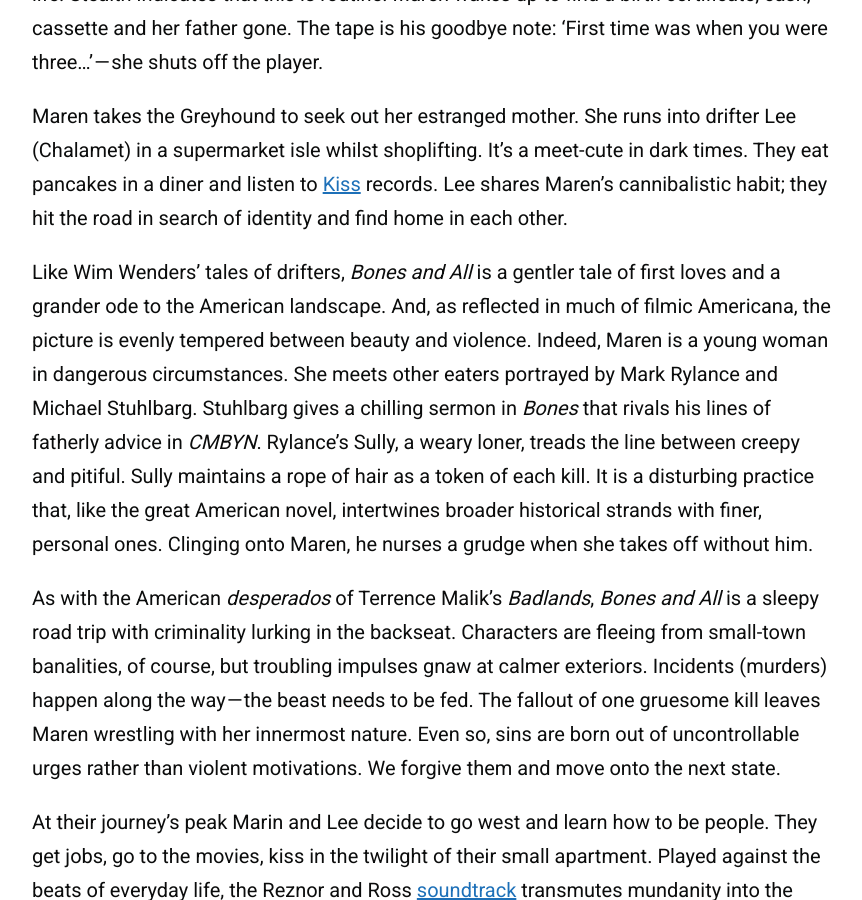
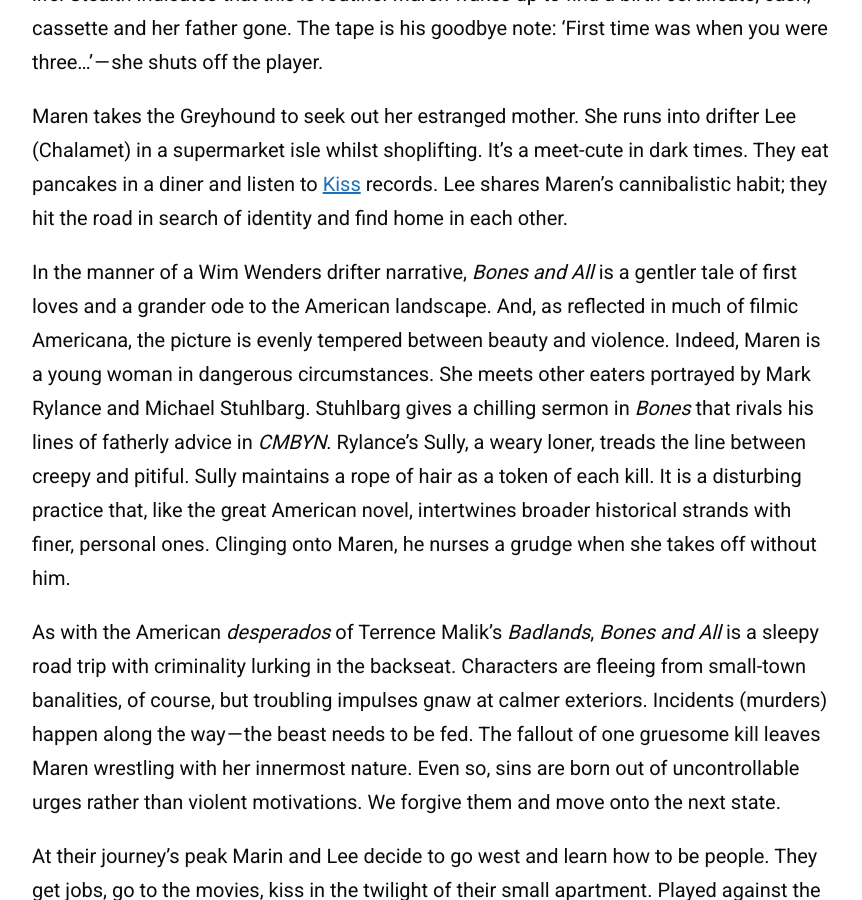
Before and after one commit to zoeurl/zoedowney.github.io, a Jekyll site: the page built from _posts/2023-08-07-bones-and-all.md, in a window 1280 px wide and 900 px high, scrolled down 1433 px. Shown: the whole window, without its empty margins (208-1070 px from the left). Built offline with Jekyll 4.4.1, drawn with Linux system fonts in a browser that asks for light colours.

Commit message:
Update 2023-08-07-bones-and-all.md

```diff
--- a/_posts/2023-08-07-bones-and-all.md
+++ b/_posts/2023-08-07-bones-and-all.md
@@ -18,7 +18,7 @@
 
 Maren takes the Greyhound to seek out her estranged mother. She runs into drifter Lee (Chalamet) in a supermarket isle whilst shoplifting. It’s a meet-cute in dark times. They eat pancakes in a diner and listen to [Kiss](https://www.youtube.com/watch?v=Gcj34XixuYg&ab_channel=KissVEVO) records. Lee shares Maren’s cannibalistic habit; they hit the road in search of identity and find home in each other.
 
-Like Wim Wenders' tales of drifters, _Bones and All_ is a gentler tale of first loves and a grander ode to the American landscape. And, as reflected in much of filmic Americana, the picture is evenly tempered between beauty and violence. Indeed, Maren is a young woman in dangerous circumstances. She meets other eaters portrayed by Mark Rylance and Michael Stuhlbarg. Stuhlbarg gives a chilling sermon in _Bones_ that rivals his lines of fatherly advice in _CMBYN_. Rylance’s Sully, a weary loner, treads the line between creepy and pitiful. Sully maintains a rope of hair as a token of each kill. It is a disturbing practice that, like the great American novel, intertwines broader historical strands with finer, personal ones. Clinging onto Maren, he nurses a grudge when she takes off without him.
+In the manner of a Wim Wenders drifter narrative, _Bones and All_ is a gentler tale of first loves and a grander ode to the American landscape. And, as reflected in much of filmic Americana, the picture is evenly tempered between beauty and violence. Indeed, Maren is a young woman in dangerous circumstances. She meets other eaters portrayed by Mark Rylance and Michael Stuhlbarg. Stuhlbarg gives a chilling sermon in _Bones_ that rivals his lines of fatherly advice in _CMBYN_. Rylance’s Sully, a weary loner, treads the line between creepy and pitiful. Sully maintains a rope of hair as a token of each kill. It is a disturbing practice that, like the great American novel, intertwines broader historical strands with finer, personal ones. Clinging onto Maren, he nurses a grudge when she takes off without him.
 
 As with the American _desperados_ of Terrence Malik's _Badlands_, _Bones and All_ is a sleepy road trip with criminality lurking in the backseat. Characters are fleeing from small-town banalities, of course, but troubling impulses gnaw at calmer exteriors. Incidents (murders) happen along the way — the beast needs to be fed. The fallout of one gruesome kill leaves Maren wrestling with her innermost nature. Even so, sins are born out of uncontrollable urges rather than violent motivations. We forgive them and move onto the next state.
 
```
